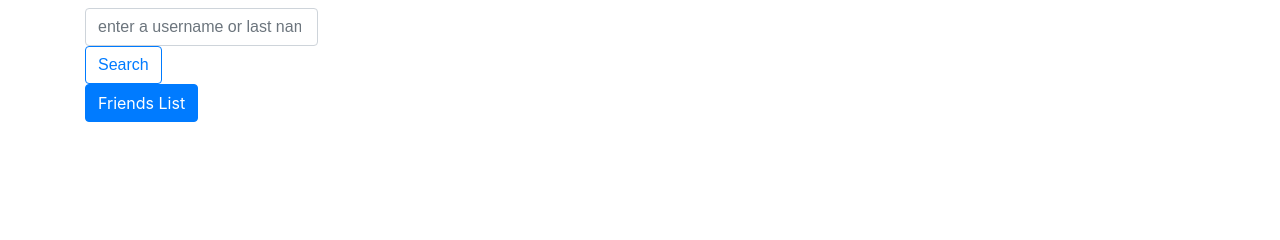
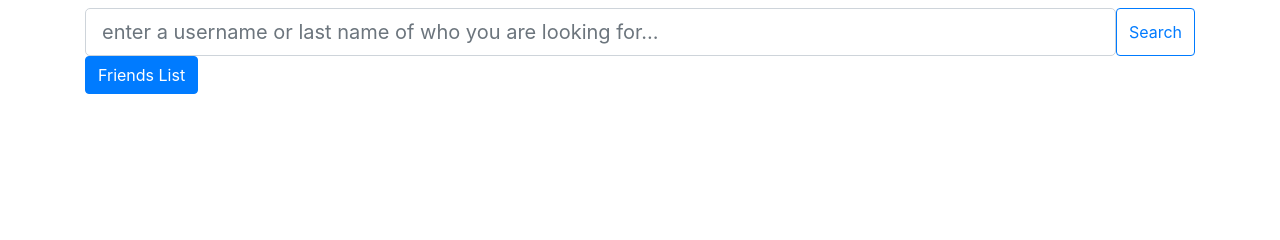
Before and after one commit to nickolasteixeira/Souvenir, a Django app: page /souvenirapp/friends/3 in a window 1280 px wide. Shown: the part 164-404 px from the top of the page. Run offline with Django 3.2, Linux system fonts and the light colour scheme; data comes from the database, SQL or seed files in the repository; parts of the project's set-up code (start-up, migrations or seed data) failed here and were passed over; some libraries are stand-ins or nearby versions.

Commit message:
moved scripts, links to top, removed ui-widget div inside the form

```diff
--- a/templates/souvenirapp/friends.html
+++ b/templates/souvenirapp/friends.html
@@ -4,6 +4,11 @@
 
 {% block content %}
 {% load static %}
+<link rel="stylesheet" href="https://use.fontawesome.com/releases/v5.3.1/css/all.css" integrity="sha384-mzrmE5qonljUremFsqc01SB46JvROS7bZs3IO2EmfFsd15uHvIt+Y8vEf7N7fWAU" crossorigin="anonymous">
+<link href="https://fonts.googleapis.com/css?family=Slabo+27px" rel="stylesheet">
+<script src="https://api.tiles.mapbox.com/mapbox-gl-js/v0.49.0/mapbox-gl.js"></script>
+<link href="https://api.tiles.mapbox.com/mapbox-gl-js/v0.49.0/mapbox-gl.css" rel="stylesheet">
+<link rel="stylesheet" href="{% static 'souvenir/home.css' %}">
 <link rel="stylesheet" href="https://use.fontawesome.com/releases/v5.3.1/css/all.css" integrity="sha384-mzrmE5qonljUremFsqc01SB46JvROS7bZs3IO2EmfFsd15uHvIt+Y8vEf7N7fWAU" crossorigin="anonymous">
 <div class="row">
    <div class="col-md-12">
@@ -41,26 +46,17 @@
 </nav>
 </div>
 </div>
-<link rel="stylesheet" href="{% static 'souvenir/home.css' %}">
-<link rel="stylesheet" href="https://use.fontawesome.com/releases/v5.3.1/css/all.css" integrity="sha384-mzrmE5qonljUremFsqc01SB46JvROS7bZs3IO2EmfFsd15uHvIt+Y8vEf7N7fWAU" crossorigin="anonymous">
-<link href="https://fonts.googleapis.com/css?family=Slabo+27px" rel="stylesheet">
-<script src="https://api.tiles.mapbox.com/mapbox-gl-js/v0.49.0/mapbox-gl.js"></script>
-<link href="https://api.tiles.mapbox.com/mapbox-gl-js/v0.49.0/mapbox-gl.css" rel='stylesheet' />
 
 <div class="container" style="margin-top: 60px;">
  <div class="row">
    <div class="col align-self-center">
      <h1 style="text-align: center;">Looking for more inspiration {{ user.first_name }}...</h1>
-     <form class="search">
+     <form class="search ui-widget">
        <div class="input-group input-group-lg">
-        {% csrf_token %}
-	<div class="ui-widget">
-	  <link rel="stylesheet" href="//code.jquery.com/ui/1.12.1/themes/base/jquery-ui.css">
-	  <script src="https://code.jquery.com/jquery-1.12.4.js"></script>
-	  <script src="https://code.jquery.com/ui/1.12.1/jquery-ui.js"></script>
-	  <input id="friends-search-bar" user_id="{{ user.id }}" type="search" name="usr_query" value="{{ query }}" class="form-control" placeholder="enter a username or last name of who you are looking for..." aria-label="Friends" aria-describedby="basic-addon2">
-         <button id="friends-search-btn" class="btn btn-outline-primary" type="submit">Search</button>
-        </div>
+         {% csrf_token %}
+	 <input id="friends-search-bar" user_id="{{ user.id }}" type="search" name="usr_query" value="{{ query }}" class="form-control" placeholder="enter a username or last name of who you are looking for..." aria-label="Friends" aria-describedby="basic-addon2"
+		style="border-radius: 5px;">
+	 <button id="friends-search-btn" class="btn btn-outline-primary" type="submit">Search</button>
      </form>
    </div>
  </div>
```
